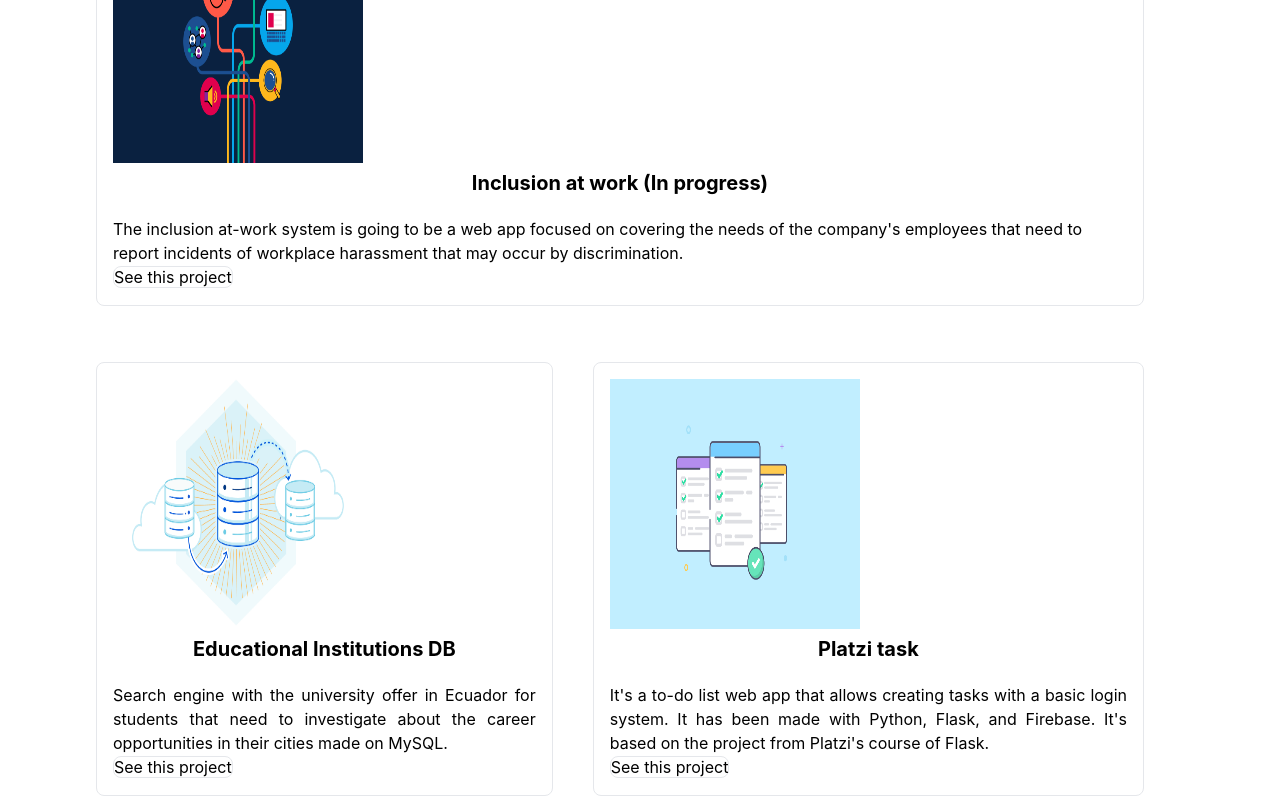
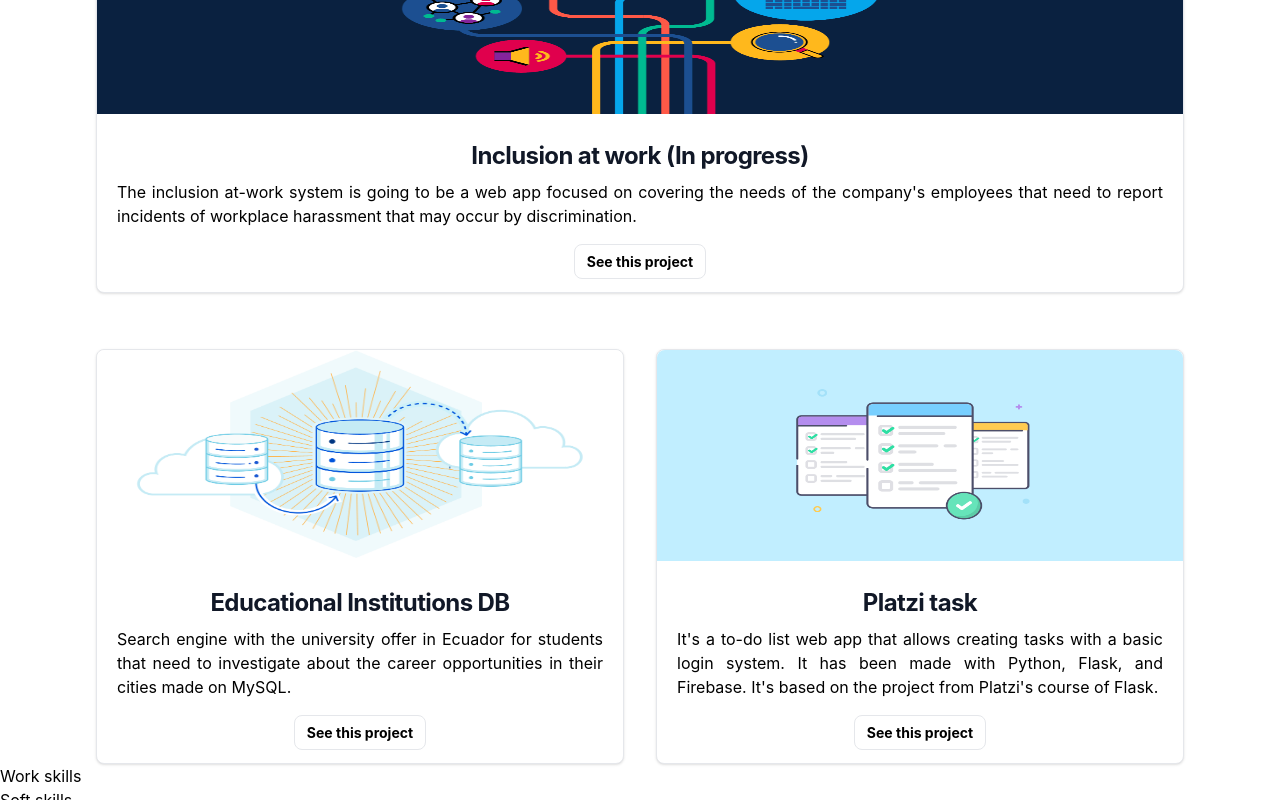
Before and after one commit to BarbDMC/BarbDMC, a Next.js app: page / in a window 1280 px wide. Shown: the part 920-1720 px from the top of the page. Built offline with nearby package versions, Linux system fonts and the light colour scheme.

Commit message:
[UPD-1] Projects section desktop version completedd

```diff
--- a/components/About/AboutMe.js
+++ b/components/About/AboutMe.js
@@ -2,7 +2,7 @@ import React from 'react';
 
 const AboutMe = () => {
   return (
-    <section>
+    <section id='about'>
       <h2>About me</h2>
 
       <p>
--- a/components/Navbar/navbarInfo.js
+++ b/components/Navbar/navbarInfo.js
@@ -4,12 +4,12 @@ module.exports = [
     title: 'About me'
   },
   {
+    url: '#projects',
+    title: 'Best projects'
+  },
+  {
     url: '#skills',
     title: 'Work skills'
-  },
-  {
-    url: '#projects',
-    title: 'Best projects'
   },
   {
     url: '#contact',
--- a/components/Projects/Projects.js
+++ b/components/Projects/Projects.js
@@ -6,40 +6,46 @@ import starProjectInfo from './starProjectInfo';
 
 const Projects = () => {
   return (
-    <section className='pt-32'>
+    <section id='projects' className='pt-32'>
       <h2 className='text-center font-bold text-3xl' >Best Projects</h2>
 
+     <div className='pt-14 px-24'>
         {starProjectInfo.map((info) => (
-        <div key={info.title} className='flex pt-14 pl-24 pr-24'>
-          <div className='border rounded-lg content-center mr-10 p-4 w-64 grow'>
+          <div key={info} className="w-full bg-white border border-gray-200 rounded-lg shadow dark:bg-gray-800 dark:border-gray-700">
               <Image src={info.imageSrc}
                           alt={info.altText}
-                  width={250} height={250}
+                          width={1250} height={250}
+                          className="rounded-t-lg"
                 />
-            <h3 className='text-center font-bold text-xl pb-5'>{info.title}</h3>
-            <p>{info.description}</p>
+              <div className="p-5">
+                  <h3 className="mb-2 text-2xl font-bold text-center tracking-tight text-gray-900 dark:text-white">{info.title}</h3>
+                  <p className="mb-3 font-normal text-justify dark:text-gray-400">{info.description}</p>
 
-            <Link href={info.url} passHref>
-              <a className='border rounded-lg mt-5 w-36' target="_blank">See this project</a>
-            </Link>
+                  <div className="w-full font-medium rounded-lg text-sm px-5 pt-3 text-center dark:bg-blue-600 dark:hover:bg-blue-700 dark:focus:ring-blue-800">
+                      <a href={info.url} className='px-3 py-2 text-md font-bold border rounded-lg dark:bg-blue-600 dark:hover:bg-blue-700 dark:focus:ring-blue-800' target="_blank" rel="noreferrer">See this project</a>
+                  </div>
               </div>
            </div>
         ))}
+     </div>
 
 
-     <div className='flex pt-14 pl-24 pr-24'>
-      {projectsInfo.map((info) => (
-          <div key={info.title} className='flex-col border rounded-lg content-center mr-10 p-4'>
+     <div className='flex pt-14 px-24'>
+      {projectsInfo.map((info, index) => (
+           <div key={info} className={"w-full bg-white border border-gray-200 rounded-lg shadow dark:bg-gray-800 dark:border-gray-700" + (index === 0 ? ' mr-8' : '')}>
               <Image src={info.imageSrc}
                           alt={info.altText}
-                  width={250} height={250}
+                          width={625} height={250}
+                          className="rounded-t-lg"
                 />
-            <h3 className='text-center font-bold text-xl pb-5'>{info.title}</h3>
-            <p className='text-justify'>{info.description}</p>
+              <div className="p-5">
+                  <h3 className="mb-2 text-2xl font-bold text-center tracking-tight text-gray-900 dark:text-white">{info.title}</h3>
+                  <p className="mb-3 font-normal text-justify dark:text-gray-400">{info.description}</p>
 
-            <Link href={info.url} passHref>
-              <a className='justify-center border rounded-lg mt-5 w-36' target="_blank">See this project</a>
-            </Link>
+                  <div className="w-full font-medium rounded-lg text-sm px-5 pt-3 text-center dark:bg-blue-600 dark:hover:bg-blue-700 dark:focus:ring-blue-800">
+                      <a href={info.url} className='px-3 py-2 text-md font-bold border rounded-lg dark:bg-blue-600 dark:hover:bg-blue-700 dark:focus:ring-blue-800' target="_blank" rel="noreferrer">See this project</a>
+                  </div>
+              </div>
         </div>
         ))}
      </div>
```
Lines whose indentation alone changed are shown as unchanged.
